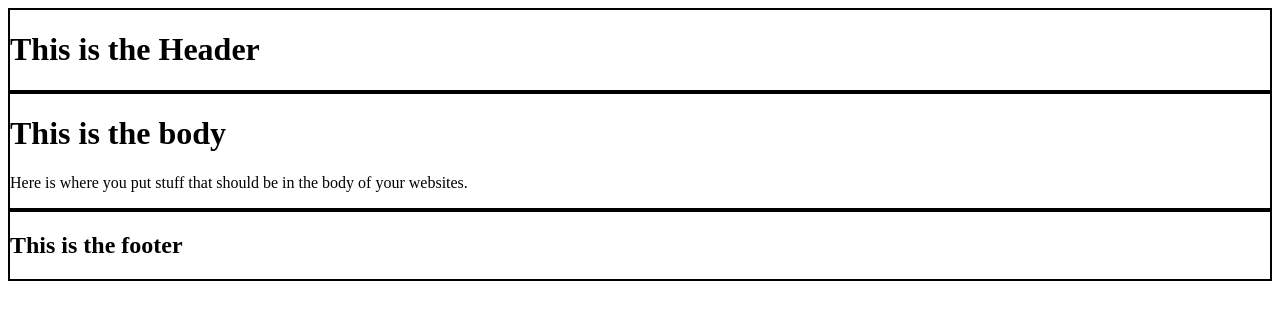
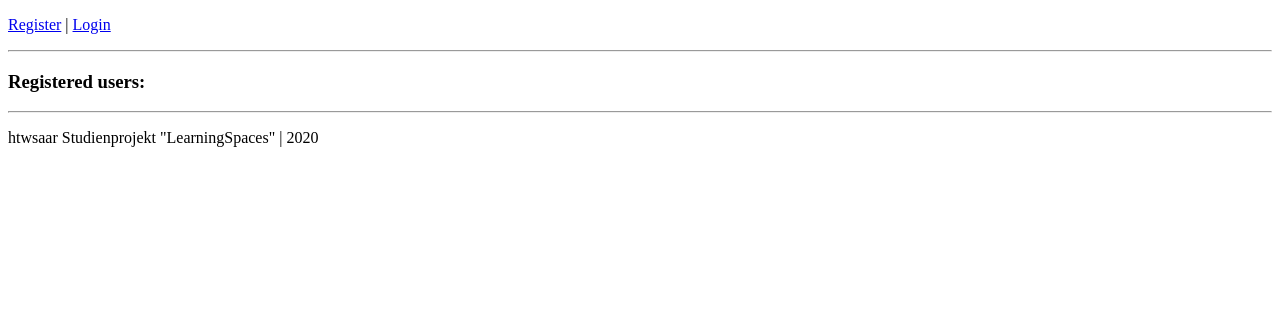
Before and after one commit to psnr92/bookingsystem, a Django app: page / in a window 1280 px wide. Shown: the top 320 px of the page. Run offline with Django 3.2, Linux system fonts and the light colour scheme.

Commit message:
Logging out Users and Checking Authentication Status

```diff
--- a/account/views.py
+++ b/account/views.py
@@ -1,5 +1,5 @@
 from django.shortcuts import render, redirect
-from django.contrib.auth import login, authenticate
+from django.contrib.auth import login, authenticate, logout
 from account.forms import RegistrationForm
 
 # Create your views here.
@@ -22,3 +22,7 @@ def registration_view(request):
 		form = RegistrationForm()
 		context['registration_form'] = form
 	return render(request, 'account/register.html', context)
+
+def logout_view(request):
+	logout(request)
+	return redirect('home')
--- a/mysite/urls.py
+++ b/mysite/urls.py
@@ -22,11 +22,13 @@ from personal.views import (
 
 from account.views import (
     registration_view,
+    logout_view,
 )
 
 urlpatterns = [
     path('admin/', admin.site.urls),
     path('', home_screen_view, name="home"),
     path('register/', registration_view, name="register"),
+    path('logout/', logout_view, name="logout"),
     #path('accounts/', include('allauth.urls'),)
 ]
--- a/personal/templates/personal/home.html
+++ b/personal/templates/personal/home.html
@@ -3,12 +3,10 @@
 
 {% block content %}
 
-<div style="border: 2px solid #000;">
-    <h1>This is the body</h1>
-    <p>Here is where you put stuff that should be in the body of your websites.</p>
-    {% for account in accounts %}
-        <p>{{account}}</p>
-    {% endfor %}
-    </div>
+<h3>Registered users:</h3>
+{% for account in accounts %}
+	<p>{{account}}</p>
+{% endfor %}
+
 
 {% endblock content %}
--- a/templates/base.html
+++ b/templates/base.html
@@ -2,9 +2,14 @@
 <html lang="en">
 
 <head>
-    <div style="border: 2px solid #000;">
-        <h1>This is the Header</h1>
-    </div>
+    <title>This is the title</title>
+
+    {% if request.user.is_authenticated %}
+        <p>Hello, {{request.user.username}} | <a href="{% url 'logout' %}">Logout</a></p>
+    {% else %}
+        <p><a href="{% url 'register' %}">Register</a> | <a href="#">Login</a></p>
+    {% endif %}
+    <hr>
 </head>
 
 <body>
@@ -16,9 +21,8 @@
 </body>
 
 <footer>
-    <div style="border: 2px solid #000;">
-        <h2>This is the footer</h2>
-    </div>
+    <hr>
+    <p>htwsaar Studienprojekt "LearningSpaces" | 2020</p>
 </footer>
 
 </html>
```
